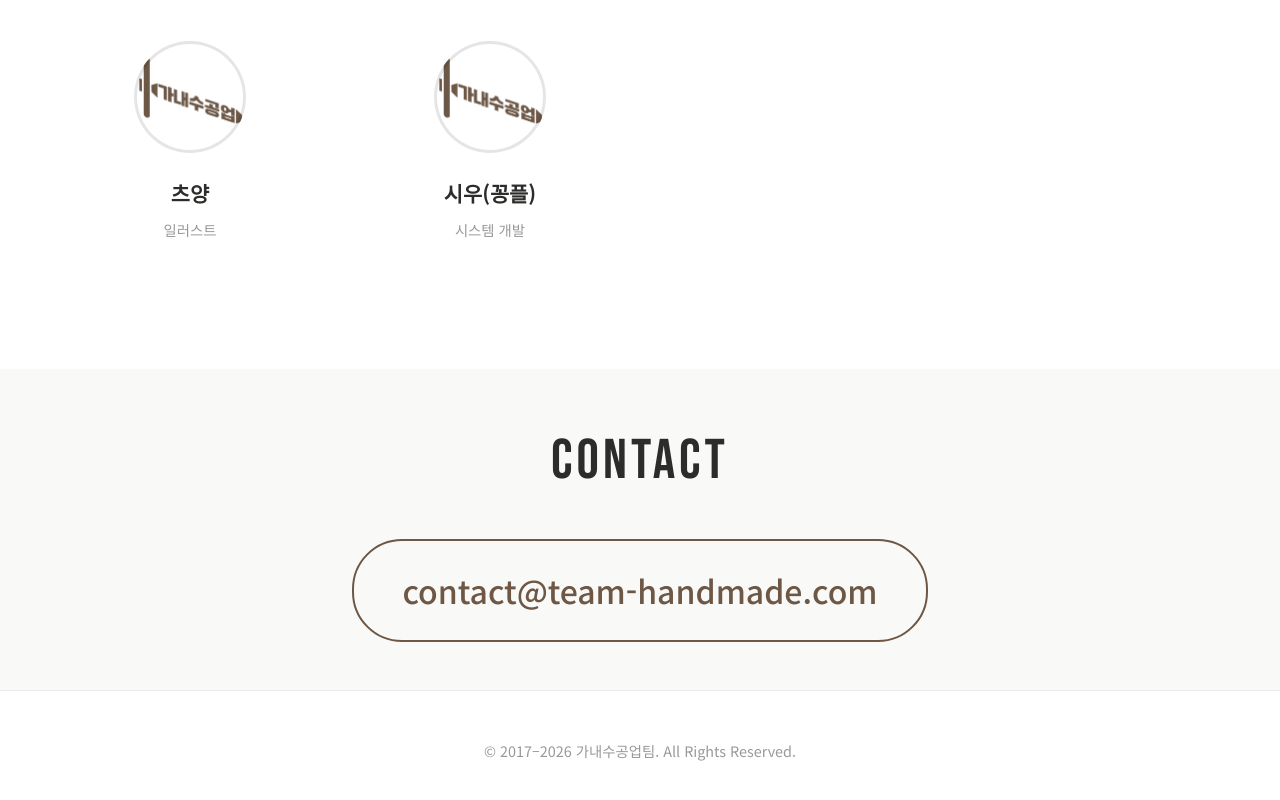
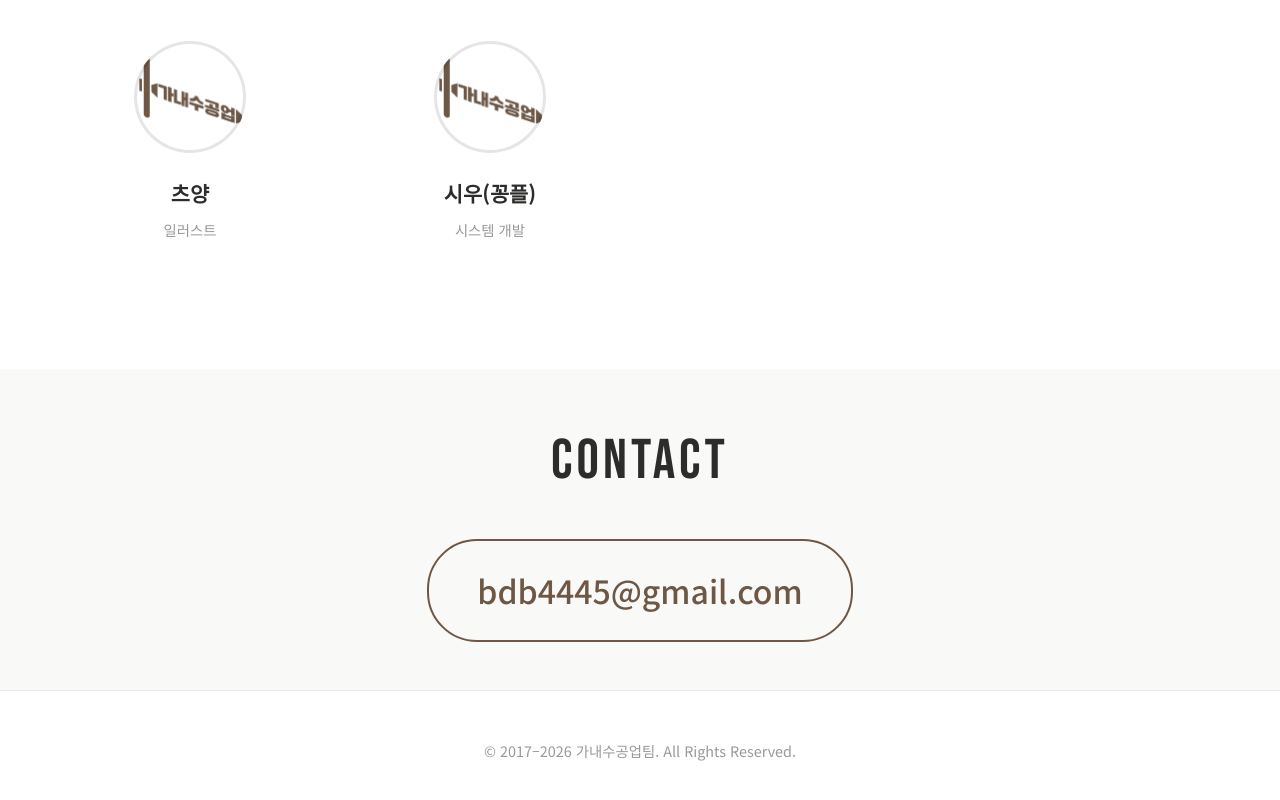
Before and after one commit to handmade-team/handmade-team.github.io, a Next.js app: page / in a window 1280 px wide. Shown: the part 4688-5488 px from the top of the page. Built offline with nearby package versions, Linux system fonts and the light colour scheme; a web font is replaced by a local one.

Commit message:
fix: 문의 이메일 수정

```diff
--- a/src/components/Contact.tsx
+++ b/src/components/Contact.tsx
@@ -45,7 +45,7 @@ export default function Contact() {
           el.style.boxShadow = 'none';
         }}
       >
-        contact@team-handmade.com
+        bdb4445@gmail.com
       </a>
     </section>
   );
```
